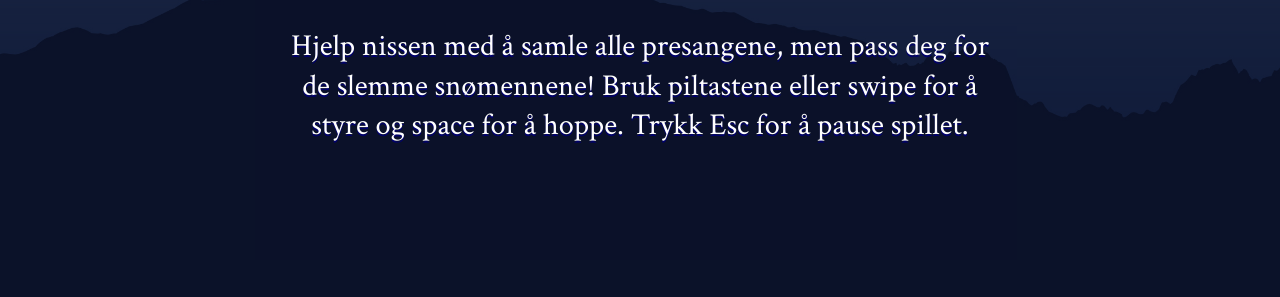
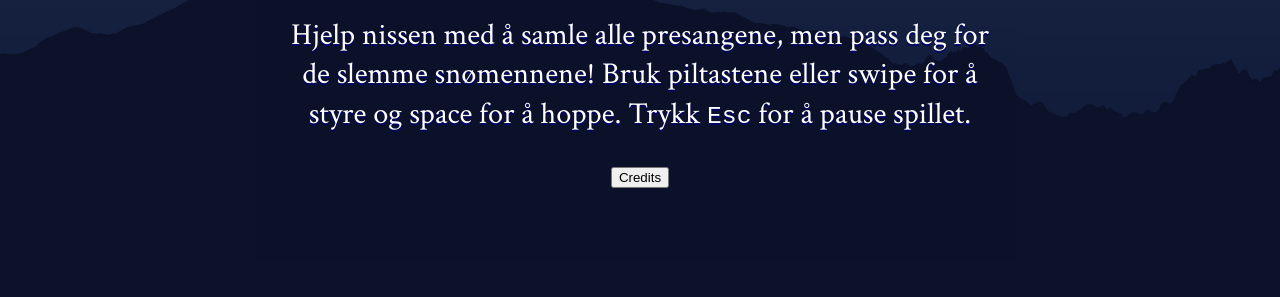
Before and after one commit to stianmorsund/santa-adventures, a website: page src/index.html in a window 1280 px wide. Shown: the part 503-800 px from the top of the page. Drawn offline with Linux system fonts and the light colour scheme; files that its build step writes are made by us from their sources; files whose address does not match are found by name.

Commit message:
credits btn

```diff
--- a/src/index.html
+++ b/src/index.html
@@ -16,13 +16,14 @@
         </div>
         <p class="intro-text">
           Hjelp nissen med å samle alle presangene, men pass deg for de slemme snømennene! Bruk piltastene eller swipe
-          for å styre og space for å hoppe. Trykk Esc for å pause spillet.
+          for å styre og space for å hoppe. Trykk <kbd>Esc</kbd> for å pause spillet.
         </p>
 
         <p id="error-message" class="intro-text hidden intro-text__error">
           Det skjedde en feil under lasting av spillet. Prøv å laste siden på nytt.
         </p>
         <button class="btn animated pulse hidden" id="btn-play">Spill</button>
+        <button class="btn-credits">Credits</button>
       </div>
     </div>
     <div class="overlay overlay--hidden" id="gameover-overlay">
```
